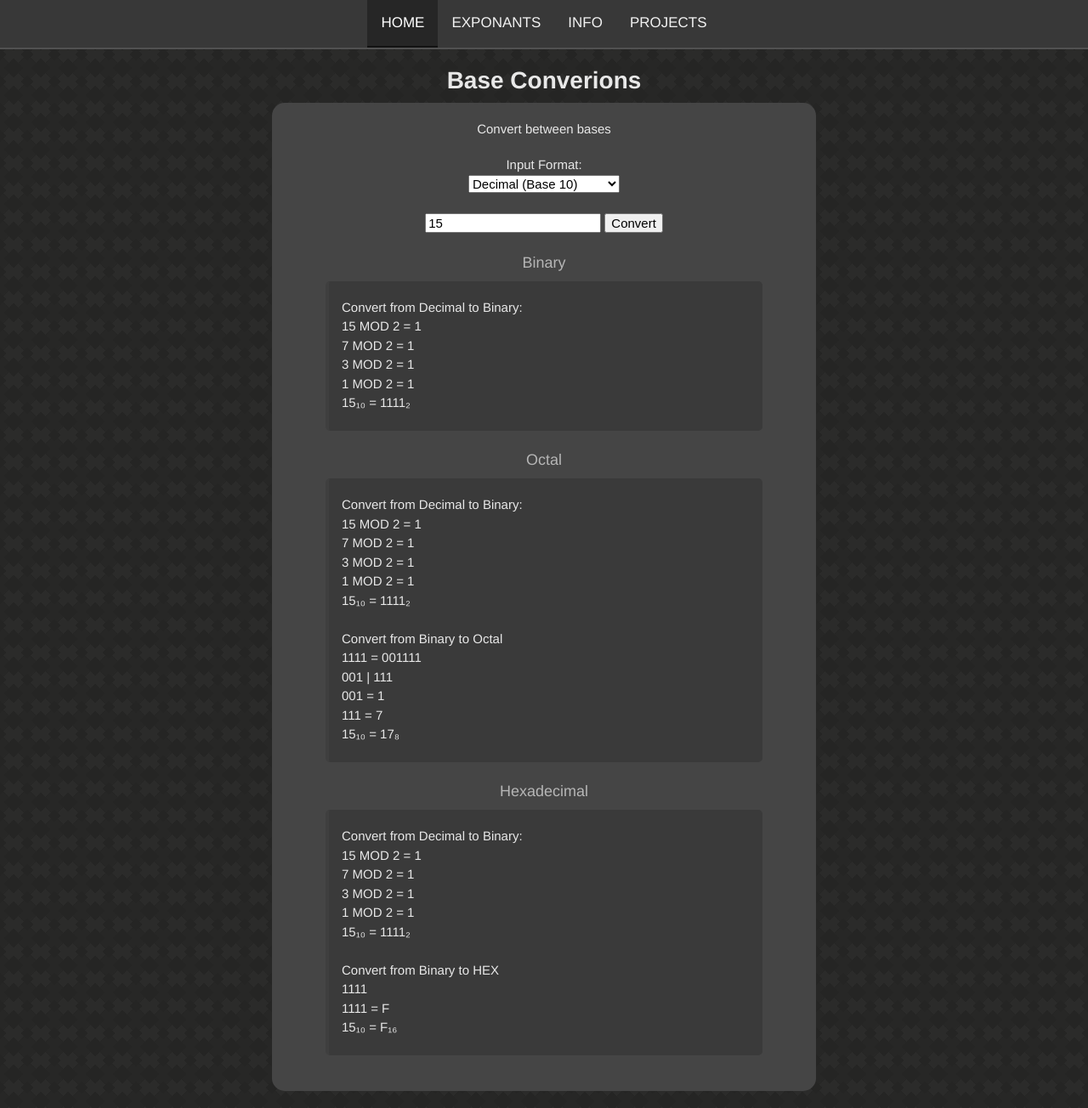
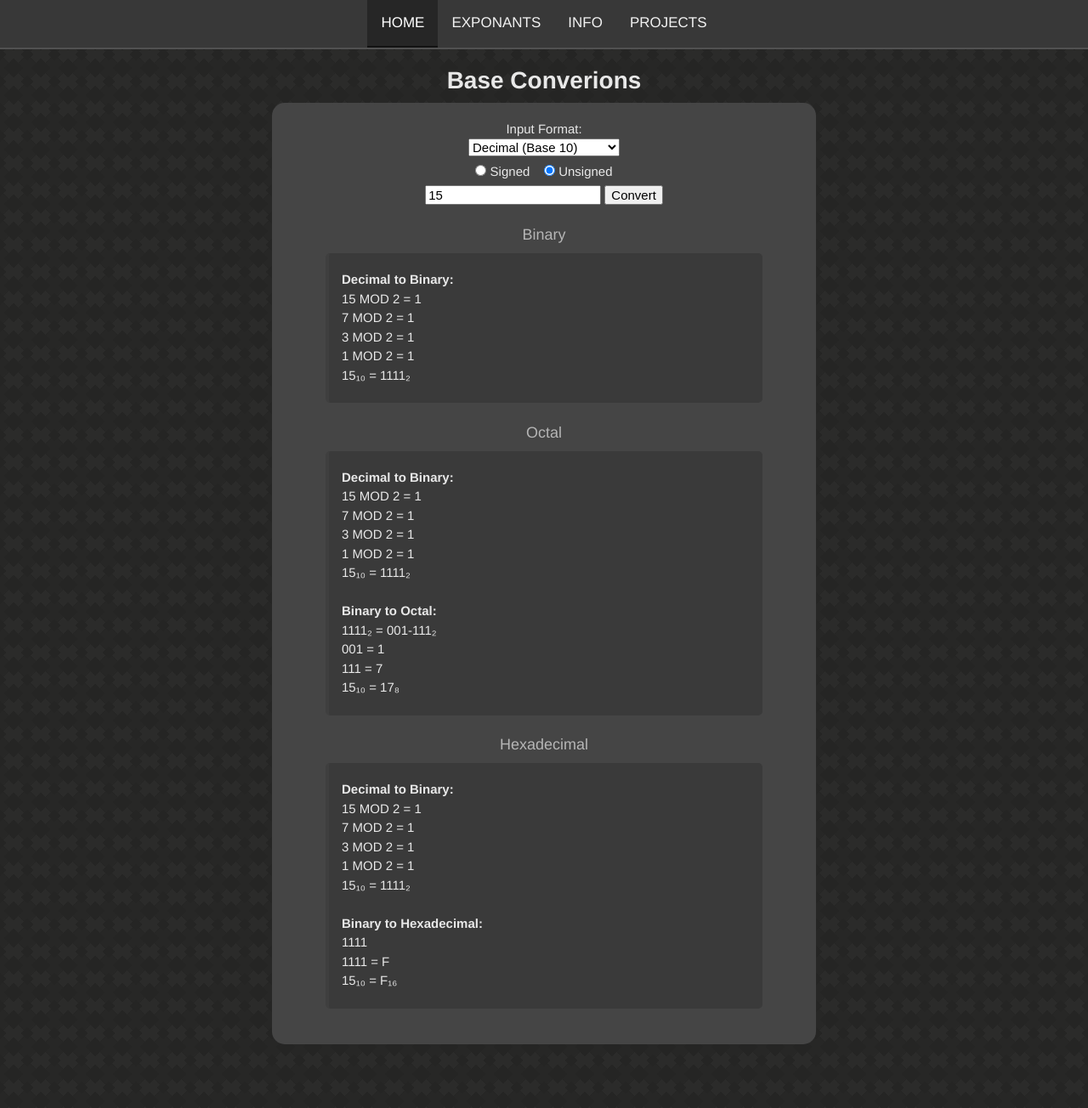
Before and after one commit to Multarix/BaseConversions, a Jekyll site: the page built from index.md, in a window 1280 px wide. Shown: the whole page at 85% size. Built offline with Jekyll 4.4.1, drawn with Linux system fonts in a browser that asks for light colours; some web fonts are replaced; our own code applies the rules of GitHub Pages for plain Markdown files; after the commit the page ends 1249 px from its top, so only the background shows below that.

Commit message:
Signed vs Unsigned Still need to add total bits

```diff
--- a/assets/css/default.css
+++ b/assets/css/default.css
@@ -88,6 +88,7 @@ div.embed:hover {
 		width: 100%;
 	}
 }
+
 @media screen and (max-width: 400px) {
 	.embedLeft {
 		width: 100%;
@@ -104,7 +105,6 @@ div.embed:hover {
 	}
 }
 
-
 p.conversion {
 	text-align: justify;
 	content: "";
@@ -120,9 +120,12 @@ p.conversion::after {
 	animation: fadeOutIn 1s ease-in-out forwards;
 }
 
-
 @keyframes fadeOutIn {
 	100% { opacity: 100%; }
 	50% { opacity: 0%; }
 	0% { opacity: 100%; }
 }
+
+.radioBtn {
+	padding: 5px;
+}
--- a/assets/javascript/scripts.js
+++ b/assets/javascript/scripts.js
@@ -292,10 +292,10 @@ function workingSteps(num, fromBase, toBase, signed, bits){
 		// convert from binary to hex
 		let moddedNum = num;
 		while(moddedNum.length % 4 !== 0) moddedNum = "0" + moddedNum; // add 0's to the front till % 4 = 0
-		if(moddedNum !== num) conversionWorking.push(`${num} = ${moddedNum}`);
+		// if(moddedNum !== num) conversionWorking.push(`${num} = ${moddedNum}`);
 
 		const binarySplit = moddedNum.match(regex);
-		conversionWorking.push(binarySplit.join(" | "));
+		conversionWorking.push(`${num} = ` + binarySplit.join("-"));
 		for(const nibble of binarySplit){
 			const hex = binaryHexObject[nibble];
 
@@ -339,10 +339,9 @@ function workingSteps(num, fromBase, toBase, signed, bits){
 		// convert from binary to octal
 		let moddedNum = num;
 		while(moddedNum.length % 3 !== 0) moddedNum = "0" + moddedNum; // add 0's to the front till % 3 = 0
-		if(moddedNum !== num) conversionWorking.push(`${num} = ${moddedNum}`);
 
 		const binarySplit = moddedNum.match(regex);
-		conversionWorking.push(binarySplit.join(" | "));
+		conversionWorking.push(`${num} = ` + binarySplit.join("-"));
 		for(const nibble of binarySplit){
 			const binOct = binaryOctalObject[nibble];
 
@@ -374,7 +373,7 @@ function binToOct(binary){ // Working as intended
 	binary = binary.replace(/[^01]*/g, ""); // Clean the binary of anything that isn't a 0 or 1
 	const finalConversion = workingSteps(binary, 2, 8);
 	const working = finalConversion.working.join("\n");
-	const finalString = `Convert from Binary to Octal:\n${working}\n${finalConversion.oldBase + toSub(2)} = ${finalConversion.newBase + toSub(8)}`;
+	const finalString = `<b>Binary to Octal:</b>\n${working}\n${finalConversion.oldBase + toSub(2)} = ${finalConversion.newBase + toSub(8)}`;
 	return finalString;
 }
 
@@ -395,7 +394,7 @@ function binToDec(binary, signed, bits){ // Working as intended
 	while(finalConversion.oldBase.toString().length > equals.length) equals += " ";
 	equals = "\n" + equals + " = ";
 
-	const finalString = `Convert from Binary to Decimal:\n${finalConversion.oldBase} = ` + finalConversion.working.join(equals) + `\n${finalConversion.oldBase + toSub(2)} = ${finalConversion.newBase + toSub(10)}`;
+	const finalString = `<b>Binary to Decimal:</b>\n${finalConversion.oldBase} = ` + finalConversion.working.join(equals) + `\n${finalConversion.oldBase + toSub(2)} = ${finalConversion.newBase + toSub(10)}`;
 	return finalString;
 }
 
@@ -408,7 +407,7 @@ function binToHex(binary){ // Working as intended
 	binary = binary.replace(/[^01]*/g, ""); // Clean the binary of anything that isn't a 0 or 1
 	const finalConversion = workingSteps(binary, 2, 16);
 	const working = finalConversion.working.join("\n");
-	const finalString = `Convert from Binary to HEX:\n${working}\n${finalConversion.oldBase + toSub(2)} = ${finalConversion.newBase + toSub(16)}`;
+	const finalString = `<b>Binary to Hexadecimal:</b>\n${working}\n${finalConversion.oldBase + toSub(2)} = ${finalConversion.newBase + toSub(16)}`;
 	return finalString;
 }
 
@@ -423,7 +422,7 @@ function binToHex(binary){ // Working as intended
 function octToBin(octal){
 	const finalConversion = workingSteps(octal, 8, 2);
 	const working = finalConversion.working.join("\n");
-	const finalString = `Convert from Octal to Binary:\n${working}\n${finalConversion.oldBase + toSub(8)} = ${finalConversion.newBase + toSub(2)}`;
+	const finalString = `<b>Octal to Binary:</b>\n${working}\n${finalConversion.oldBase + toSub(8)} = ${finalConversion.newBase + toSub(2)}`;
 	return finalString;
 }
 
@@ -437,7 +436,7 @@ function octToDec(octal, signed){ // Working as intended
 	// Convert to binary, show working, then convert to decimal and show working
 	const firstConversion = workingSteps(octal, 8, 2); // Convert to binary
 	const firstWorking = firstConversion.working.join("\n");
-	const firstString = `Convert from Octal to Binary:\n${firstWorking}\n${firstConversion.oldBase + toSub(8)} = ${firstConversion.newBase + toSub(2)}\n`;
+	const firstString = `<b>Octal to Binary:</b>\n${firstWorking}\n${firstConversion.oldBase + toSub(8)} = ${firstConversion.newBase + toSub(2)}\n`;
 
 	const finalConversion = workingSteps(firstConversion.newBase, 2, 10, signed); // Convert to decimal
 	finalConversion.working.push(finalConversion.newBase);
@@ -446,7 +445,7 @@ function octToDec(octal, signed){ // Working as intended
 	equals = "\n" + equals + " = ";
 
 	const finalWorking = `${finalConversion.oldBase} = ` + finalConversion.working.join(equals);
-	const finalString = firstString + "\nConvert from Binary to Decimal:\n" + finalWorking + `\n\n${firstConversion.oldBase + toSub(8)} = ${finalConversion.newBase + toSub(10)}`;
+	const finalString = firstString + "\n<b>Binary to Decimal:</b>\n" + finalWorking + `\n\n${firstConversion.oldBase + toSub(8)} = ${finalConversion.newBase + toSub(10)}`;
 
 	return finalString;
 }
@@ -460,11 +459,11 @@ function octToHex(octal){ // Currently Broken
 	// Convert to binary, show working, then convert to hex and show working
 	const firstConversion = workingSteps(octal, 8, 2); // Convert to binary
 	const firstWorking = firstConversion.working.join("\n");
-	const firstString = `Convert from Octal to Binary:\n${firstWorking}\n${firstConversion.oldBase + toSub(8)} = ${firstConversion.newBase + toSub(2)}\n`;
+	const firstString = `<b>Octal to Binary:</b>\n${firstWorking}\n${firstConversion.oldBase + toSub(8)} = ${firstConversion.newBase + toSub(2)}\n`;
 
 	const finalConversion = workingSteps(firstConversion.newBase, 2, 16, true); // Convert to hex
 	const finalWorking = finalConversion.working.join("\n");
-	const finalString = firstString + "\nConvert from Binary to HEX\n" + finalWorking + `\n\n${firstConversion.oldBase + toSub(8)} = ${finalConversion.newBase + toSub(16)}`;
+	const finalString = firstString + "\n<b>Binary to Hexadecimal:</b>\n" + finalWorking + `\n\n${firstConversion.oldBase + toSub(8)} = ${finalConversion.newBase + toSub(16)}`;
 
 	return finalString;
 }
@@ -482,7 +481,7 @@ function octToHex(octal){ // Currently Broken
 function decToBin(decimal, signed, bits){
 	const finalConversion = workingSteps(decimal, 10, 2, signed, bits);
 	const working = finalConversion.working.join("\n");
-	const finalString = `Convert from Decimal to Binary:\n${working}\n${finalConversion.oldBase + toSub(10)} = ${finalConversion.newBase + toSub(2)}`;
+	const finalString = `<b>Decimal to Binary:</b>\n${working}\n${finalConversion.oldBase + toSub(10)} = ${finalConversion.newBase + toSub(2)}`;
 	return finalString;
 }
 
@@ -494,11 +493,11 @@ function decToBin(decimal, signed, bits){
 function decToOct(decimal, signed, bits){
 	const firstConversion = workingSteps(decimal, 10, 2, signed, bits); // Convert to binary
 	const firstWorking = firstConversion.working.join("\n");
-	const firstString = `Convert from Decimal to Binary:\n${firstWorking}\n${firstConversion.oldBase + toSub(10)} = ${firstConversion.newBase + toSub(2)}\n`;
+	const firstString = `<b>Decimal to Binary:</b>\n${firstWorking}\n${firstConversion.oldBase + toSub(10)} = ${firstConversion.newBase + toSub(2)}\n`;
 
 	const finalConversion = workingSteps(firstConversion.newBase, 2, 8); // Convert to octal
 	const finalWorking = finalConversion.working.join("\n");
-	const finalString = firstString + "\nConvert from Binary to Octal\n" + finalWorking + `\n${firstConversion.oldBase + toSub(10)} = ${finalConversion.newBase + toSub(8)}`;
+	const finalString = firstString + "\n<b>Binary to Octal:</b>\n" + finalWorking + `\n${firstConversion.oldBase + toSub(10)} = ${finalConversion.newBase + toSub(8)}`;
 	return finalString;
 }
 
@@ -510,11 +509,11 @@ function decToOct(decimal, signed, bits){
 function decToHex(decimal, signed, bits){
 	const firstConversion = workingSteps(decimal, 10, 2, signed, bits); // Convert to binary
 	const firstWorking = firstConversion.working.join("\n");
-	const firstString = `Convert from Decimal to Binary:\n${firstWorking}\n${firstConversion.oldBase + toSub(10)} = ${firstConversion.newBase + toSub(2)}\n`;
+	const firstString = `<b>Decimal to Binary:</b>\n${firstWorking}\n${firstConversion.oldBase + toSub(10)} = ${firstConversion.newBase + toSub(2)}\n`;
 
 	const finalConversion = workingSteps(firstConversion.newBase, 2, 16);
 	const finalWorking = finalConversion.working.join("\n");
-	const finalString = firstString + "\nConvert from Binary to HEX\n" + finalWorking + `\n${firstConversion.oldBase + toSub(10)} = ${finalConversion.newBase + toSub(16)}`;
+	const finalString = firstString + "\n<b>Binary to Hexadecimal:</b>\n" + finalWorking + `\n${firstConversion.oldBase + toSub(10)} = ${finalConversion.newBase + toSub(16)}`;
 	return finalString;
 }
 
@@ -529,7 +528,7 @@ function decToHex(decimal, signed, bits){
 function hexToBin(hex){
 	const finalConversion = workingSteps(hex, 16, 2);
 	const working = finalConversion.working.join("\n");
-	const finalString = `Convert from HEX to Binary:\n${working}\n${finalConversion.oldBase + toSub(16)} = ${finalConversion.newBase + toSub(2)}`;
+	const finalString = `<b>HEX to Binary:</b>\n${working}\n${finalConversion.oldBase + toSub(16)} = ${finalConversion.newBase + toSub(2)}`;
 	return finalString;
 }
 
@@ -542,11 +541,11 @@ function hexToOct(hex){
 	// Convert to binary, show working, then convert to octal and show working
 	const firstConversion = workingSteps(hex, 16, 2); // Convert to binary
 	const firstWorking = firstConversion.working.join("\n");
-	const firstString = `Convert from HEX to Binary:\n${firstWorking}\n${firstConversion.oldBase + toSub(16)} = ${firstConversion.newBase + toSub(2)}\n`;
+	const firstString = `<b>HEX to Binary:</b>\n${firstWorking}\n${firstConversion.oldBase + toSub(16)} = ${firstConversion.newBase + toSub(2)}\n`;
 
 	const finalConversion = workingSteps(firstConversion.newBase, 2, 8, true); // Convert to hex
 	const finalWorking = finalConversion.working.join("\n");
-	const finalString = firstString + "\nConvert from Binary to Octal\n" + finalWorking + `\n\n${firstConversion.oldBase + toSub(16)} = ${finalConversion.newBase + toSub(8)}`;
+	const finalString = firstString + "\n<b>Binary to Octal:</b>\n" + finalWorking + `\n\n${firstConversion.oldBase + toSub(16)} = ${finalConversion.newBase + toSub(8)}`;
 
 	return finalString;
 }
@@ -561,7 +560,7 @@ function hexToDec(hex, signed){
 	// Convert to binary, show working, then convert to decimal and show working
 	const firstConversion = workingSteps(hex, 16, 2); // Convert to binary
 	const firstWorking = firstConversion.working.join("\n");
-	const firstString = `Convert from HEX to Binary:\n${firstWorking}\n${firstConversion.oldBase + toSub(16)} = ${firstConversion.newBase + toSub(2)}\n`;
+	const firstString = `<b>HEX to Binary:</b>\n${firstWorking}\n${firstConversion.oldBase + toSub(16)} = ${firstConversion.newBase + toSub(2)}\n`;
 
 	const finalConversion = workingSteps(firstConversion.newBase, 2, 10, signed); // Convert to decimal
 	finalConversion.working.push(finalConversion.newBase);
@@ -570,7 +569,7 @@ function hexToDec(hex, signed){
 	equals = "\n" + equals + " = ";
 
 	const finalWorking = `${finalConversion.oldBase} = ` + finalConversion.working.join(equals);
-	const finalString = firstString + "\nConvert from Binary to Decimal:\n" + finalWorking + `\n\n${firstConversion.oldBase + toSub(16)} = ${finalConversion.newBase + toSub(10)}`;
+	const finalString = firstString + "\n<b>Binary to Decimal:</b>\n" + finalWorking + `\n\n${firstConversion.oldBase + toSub(16)} = ${finalConversion.newBase + toSub(10)}`;
 
 	return finalString;
 }
@@ -797,36 +796,19 @@ try {
 } catch (e){ null; }
 
 
-function clearNewVal(){
-	const binElem = document.getElementById("bin");
-	const octElem = document.getElementById("oct");
-	const decElem = document.getElementById("dec");
-	const hexElem = document.getElementById("hex");
-
-	binElem.innerHTML = binElem.dataset.content;
-	binElem.dataset.content = " ";
-
-	octElem.innerHTML = octElem.dataset.content;
-	octElem.dataset.content = " ";
-
-	decElem.innerHTML = decElem.dataset.content;
-	decElem.dataset.content = " ";
-
-	hexElem.innerHTML = hexElem.dataset.content;
-	hexElem.dataset.content = " ";
-
-	setTimeout(() => {
-		binElem.classList.remove("fade");
-		octElem.classList.remove("fade");
-		decElem.classList.remove("fade");
-		hexElem.classList.remove("fade");
-	}, 650);
-}
-
 // Convert and Show the working for each base
 function convertToBases(){
 	const fromBase = document.getElementById("fromBase").value.toString();
 	const value = document.getElementById("ipt_baseConversion").value.toString();
+
+	let signed;
+	const signedElems = document.getElementsByName("signed");
+	for(const element of signedElems){
+		console.log(typeof element.value);
+		if(element.checked) signed = element.value;
+	}
+	signed = (signed === "true");
+
 	if(!value) return;
 
 	let bin, oct, dec, hex;
@@ -834,31 +816,31 @@ function convertToBases(){
 	const lineBreak = /\n/g;
 	switch(fromBase){
 		case "2":
-			bin = `Binary to Binary:<br>${value}₂ = ${value}₂`;
+			bin = `<b>Binary:</b><br>${value}₂ = ${value}₂`;
 			oct = binToOct(value).replace(lineBreak, "<br>");
-			dec = binToDec(value).replace(lineBreak, "<br>");
+			dec = binToDec(value, signed).replace(lineBreak, "<br>");
 			hex = binToHex(value).replace(lineBreak, "<br>");
 			break;
 
 		case "8":
 			bin = octToBin(value).replace(lineBreak, "<br>");
-			oct = `Octal to Octal:<br>${value}₈ = ${value}₈`;
-			dec = octToDec(value).replace(lineBreak, "<br>");
+			oct = `<b>Octal:</b><br>${value}₈ = ${value}₈`;
+			dec = octToDec(value, signed).replace(lineBreak, "<br>");
 			hex = octToHex(value).replace(lineBreak, "<br>");
 			break;
 
 		case "10":
-			bin = decToBin(value).replace(lineBreak, "<br>");
-			oct = decToOct(value).replace(lineBreak, "<br>");
-			dec = `Decmial to Decimal:<br>${value}₁₀ = ${value}₁₀`;
-			hex = decToHex(value).replace(lineBreak, "<br>");
+			bin = decToBin(value, signed).replace(lineBreak, "<br>");
+			oct = decToOct(value, signed).replace(lineBreak, "<br>");
+			dec = `<b>Decimal:</b><br>${value}₁₀ = ${value}₁₀`;
+			hex = decToHex(value, signed).replace(lineBreak, "<br>");
 			break;
 
 		case "16":
 			bin = hexToBin(value).replace(lineBreak, "<br>");
 			oct = hexToOct(value).replace(lineBreak, "<br>");
-			dec = hexToDec(value).replace(lineBreak, "<br>");
-			hex = `Hex to Hex:<br>${value}₁₆ = ${value}₁₆`;
+			dec = hexToDec(value, signed).replace(lineBreak, "<br>");
+			hex = `<b>Hexadecimal:</b><br>${value}₁₆ = ${value}₁₆`;
 			break;
 	}
 
@@ -867,17 +849,22 @@ function convertToBases(){
 	const decElem = document.getElementById("dec");
 	const hexElem = document.getElementById("hex");
 
-	binElem.dataset.content = bin;
 	binElem.classList.add("fade");
-
-	octElem.dataset.content = oct;
 	octElem.classList.add("fade");
-
-	decElem.dataset.content = dec;
 	decElem.classList.add("fade");
-
-	hexElem.dataset.content = hex;
 	hexElem.classList.add("fade");
 
-	setTimeout(clearNewVal, 500);
+	setTimeout(() => {
+		binElem.innerHTML = bin;
+		octElem.innerHTML = oct;
+		decElem.innerHTML = dec;
+		hexElem.innerHTML = hex;
+	}, 490);
+
+	setTimeout(() => {
+		binElem.classList.remove("fade");
+		octElem.classList.remove("fade");
+		decElem.classList.remove("fade");
+		hexElem.classList.remove("fade");
+	}, 520);
 }
--- a/index.md
+++ b/index.md
@@ -1,7 +1,6 @@
 <script>const page = "home"</script>
 <h1><center><b>Base Converions</b></center></h1>
 <div class="conversionArea divCenter">
-	<p>Convert between bases</p>
 	Input Format:<br>
 	<select name = "fromBase" id="fromBase">
 		<option value="2">Binary (Base 2)</option>
@@ -9,15 +8,23 @@
 		<option value="10" selected="true">Decimal (Base 10)</option>
 		<option value="16">Hexadecimal (Base 16)</option>
 	</select><br>
-	<br>
+	<div class="radioBtn">
+		<label>
+			<input type="radio" name="signed" value="true"> Signed
+		</label>
+		&nbsp;&nbsp;
+		<label>
+			<input type="radio" name="signed" value="false" checked="checked"> Unsigned
+		</label>
+	</div>
 	<input type="text" id="ipt_baseConversion" value="15" placeholder="Enter a decimal number">
 	<button id="btn_baseConversion" class="btn_convert" onclick="convertToBases()">Convert</button><br>
 	<br>
 	<div class="conversionContainer" id="binaryContainer">
 		<h3>Binary</h3>
 		<div class="embed divCenter">
-			<p class="conversion" id="bin" data-content=" ">
-				Convert from Decimal to Binary:<br>
+			<p class="conversion" id="bin">
+				<b>Decimal to Binary:</b><br>
 				15 MOD 2 = 1<br>
 				7 MOD 2 = 1<br>
 				3 MOD 2 = 1<br>
@@ -30,17 +37,16 @@
 	<div class="conversionContainer" id="octalContainer">
 		<h3>Octal</h3>
 		<div class="embed divCenter">
-			<p class="conversion" id="oct" data-content=" ">
-				Convert from Decimal to Binary:<br>
+			<p class="conversion" id="oct">
+				<b>Decimal to Binary:</b><br>
 				15 MOD 2 = 1<br>
 				7 MOD 2 = 1<br>
 				3 MOD 2 = 1<br>
 				1 MOD 2 = 1<br>
 				15₁₀ = 1111₂<br>
 				<br>
-				Convert from Binary to Octal<br>
-				1111 = 001111<br>
-				001 | 111<br>
+				<b>Binary to Octal:</b><br>
+				1111₂ = 001-111₂<br>
 				001 = 1<br>
 				111 = 7<br>
 				15₁₀ = 17₈
@@ -51,8 +57,8 @@
 	<div class="conversionContainer showHide" id="decimalContainer">
 		<h3>Decimal</h3>
 		<div class="embed divCenter">
-			<p class="conversion" id="dec" data-content=" ">
-				Decimal to Decimal:<br>
+			<p class="conversion" id="dec">
+				<b>Decimal:</b><br>
 				15₁₀ = 15₁₀
 			</p>
 		</div>
@@ -61,15 +67,15 @@
 	<div class="conversionContainer" id="hexadecimalContainer">
 		<h3>Hexadecimal</h3>
 		<div class="embed divCenter">
-			<p class="conversion" id="hex" data-content=" ">
-				Convert from Decimal to Binary:<br>
+			<p class="conversion" id="hex">
+				<b>Decimal to Binary:</b><br>
 				15 MOD 2 = 1<br>
 				7 MOD 2 = 1<br>
 				3 MOD 2 = 1<br>
 				1 MOD 2 = 1<br>
 				15₁₀ = 1111₂<br>
 				<br>
-				Convert from Binary to HEX<br>
+				<b>Binary to Hexadecimal:</b><br>
 				1111<br>
 				1111 = F<br>
 				15₁₀ = F₁₆
```
